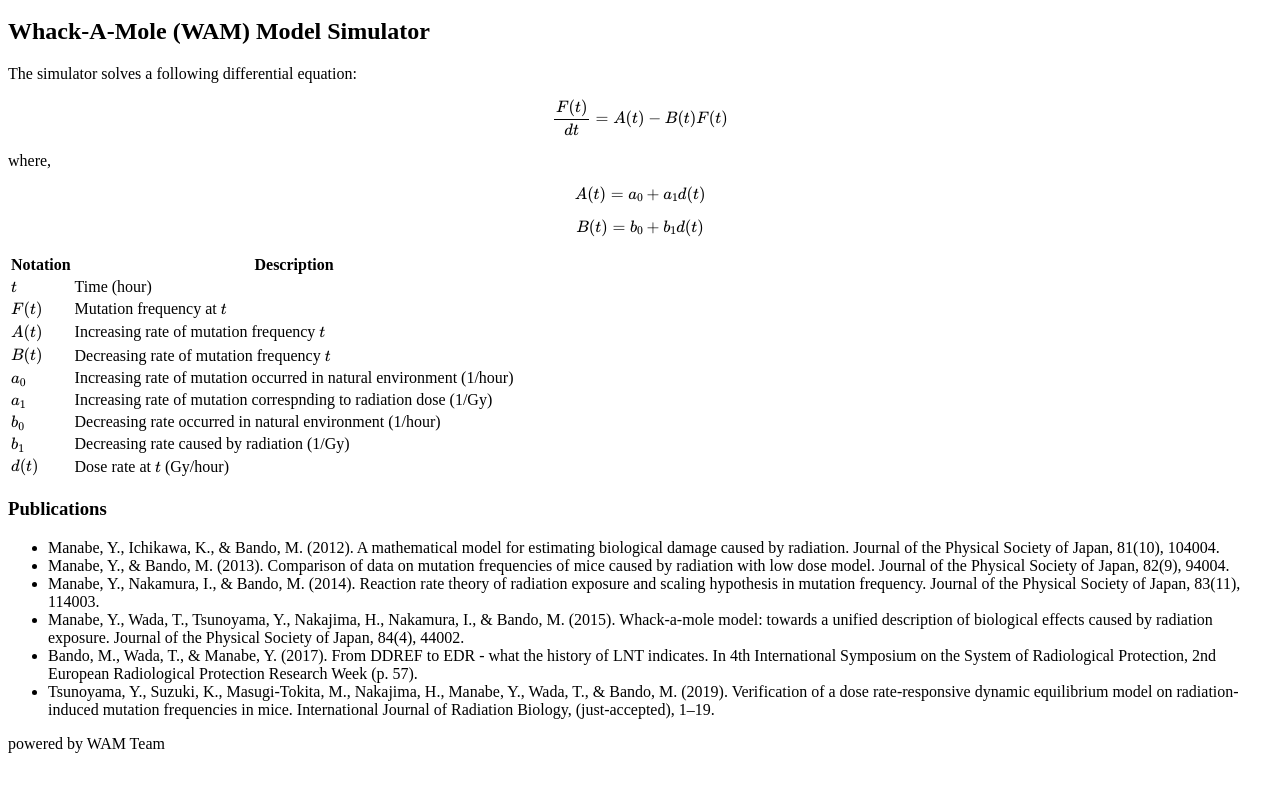
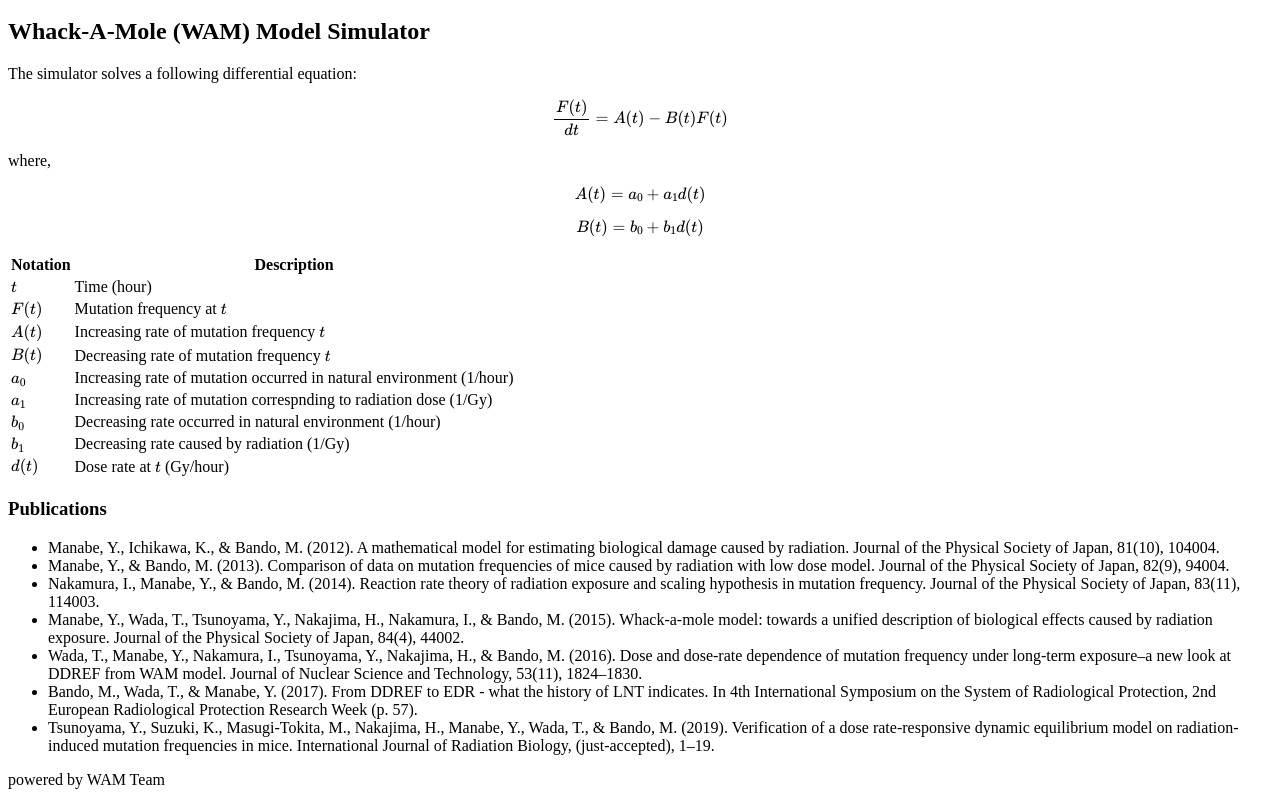
Before and after one commit to likr/wam-simulator, a website: page src/index.html in a window 1280 px wide. Shown: the part 87-892 px from the top of the page. Before the commit the page ends 856 px from the top, so only its background shows below. Drawn offline with nearby package versions, Linux system fonts and the light colour scheme; some packages are replaced by stand-ins of ours.

Commit message:
update citations

```diff
--- a/src/index.html
+++ b/src/index.html
@@ -122,8 +122,9 @@ svg text::selection {
           <ul>
             <li>Manabe, Y., Ichikawa, K., &amp; Bando, M. (2012). A mathematical model for estimating biological damage caused by radiation. Journal of the Physical Society of Japan, 81(10), 104004.</li>
             <li>Manabe, Y., &amp; Bando, M. (2013). Comparison of data on mutation frequencies of mice caused by radiation with low dose model. Journal of the Physical Society of Japan, 82(9), 94004.</li>
-            <li>Manabe, Y., Nakamura, I., &amp; Bando, M. (2014). Reaction rate theory of radiation exposure and scaling hypothesis in mutation frequency. Journal of the Physical Society of Japan, 83(11), 114003.</li>
+            <li>Nakamura, I., Manabe, Y., &amp; Bando, M. (2014). Reaction rate theory of radiation exposure and scaling hypothesis in mutation frequency. Journal of the Physical Society of Japan, 83(11), 114003.</li>
             <li>Manabe, Y., Wada, T., Tsunoyama, Y., Nakajima, H., Nakamura, I., &amp; Bando, M. (2015). Whack-a-mole model: towards a unified description of biological effects caused by radiation exposure. Journal of the Physical Society of Japan, 84(4), 44002.</li>
+            <li>Wada, T., Manabe, Y., Nakamura, I., Tsunoyama, Y., Nakajima, H., & Bando, M. (2016). Dose and dose-rate dependence of mutation frequency under long-term exposure–a new look at DDREF from WAM model. Journal of Nuclear Science and Technology, 53(11), 1824–1830.</li>
             <li>Bando, M., Wada, T., &amp; Manabe, Y. (2017). From DDREF to EDR - what the history of LNT indicates. In 4th International Symposium on the System of Radiological Protection, 2nd European Radiological Protection Research Week (p. 57).</li>
             <li>Tsunoyama, Y., Suzuki, K., Masugi-Tokita, M., Nakajima, H., Manabe, Y., Wada, T., &amp; Bando, M. (2019). Verification of a dose rate-responsive dynamic equilibrium model on radiation-induced mutation frequencies in mice. International Journal of Radiation Biology, (just-accepted), 1–19.</li>
           </ul>
```
